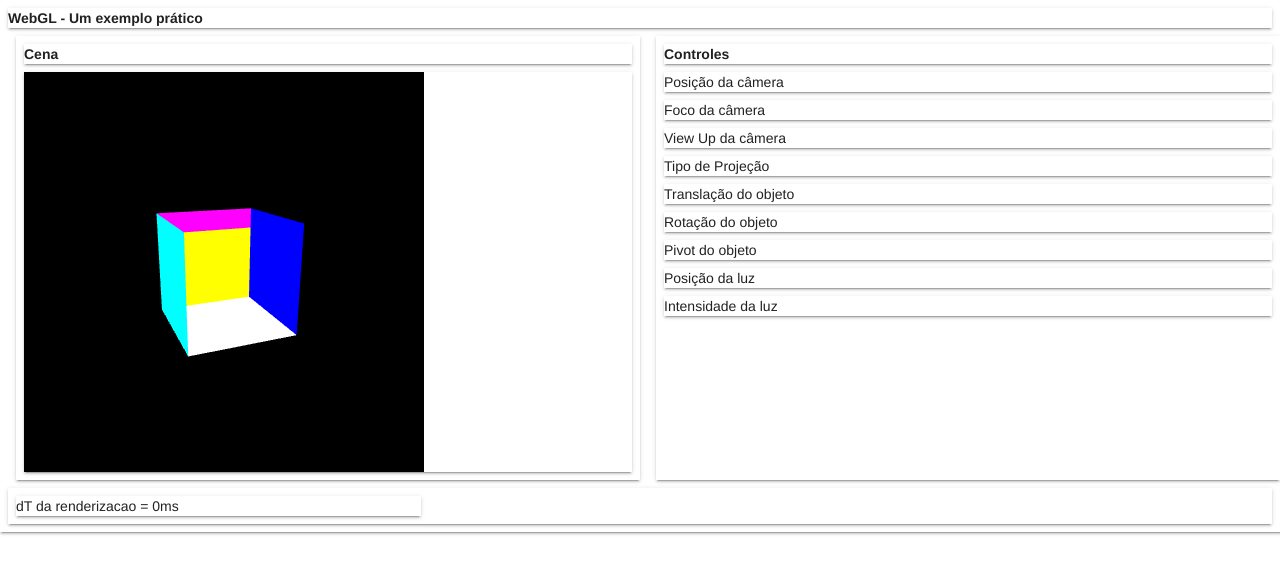
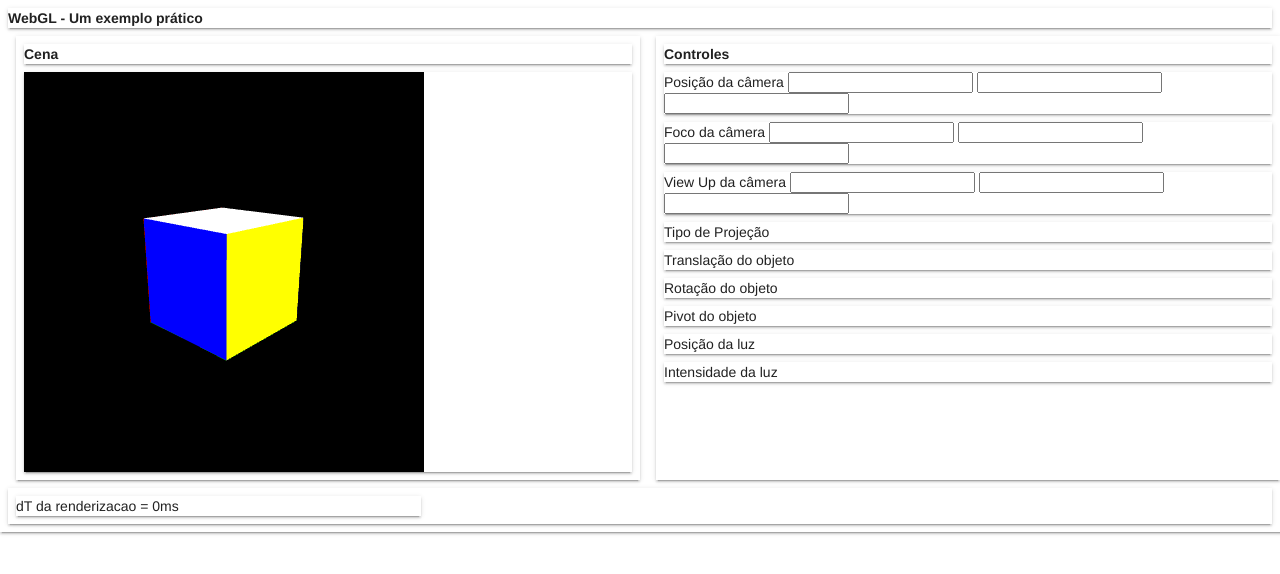
Before and after one commit to geronimo-lisboa/estudos_web, a website: page public/index.html in a window 1280 px wide. Drawn offline with nearby package versions, Linux system fonts and the light colour scheme; animation ran at ten frames a second.

Commit message:
Cubo na tela

```diff
--- a/public/index.html
+++ b/public/index.html
@@ -72,7 +72,7 @@
                     buffer: vertexBuffer,
                     cBuffer: colorBuffer,
                     vertSize: data.vertexSize,
-                    nVerts: data.numVertices,
+                    nVerts: (data.geometry.length/3),
                     primtype: gl.TRIANGLES,
                     shaderProgram: shaderProgram,
                     shaderVertexPositionAttribute: gl.getAttribLocation(shaderProgram, "vertexPos"),
@@ -112,7 +112,7 @@
 
             gl.drawArrays(GlobalSquare.primtype, 0, GlobalSquare.nVerts);
 
-            mat4.rotate(modelMatrix, modelMatrix, 0.001, [0.0, 1.0, 0.0]);
+            mat4.rotate(modelMatrix, modelMatrix, 0.01, [0.0, 1.0, 0.0]);
         } else {
             gl.clearColor(5.0, 0.0, 0.0, 1.0);
             gl.clear(gl.COLOR_BUFFER_BIT);
@@ -125,6 +125,10 @@
     window.onload = function () {
         var canvas = document.getElementById("webglcanvas");
         gl = initWebGL(canvas);
+
+        gl.enable(gl.DEPTH_TEST);
+        gl.depthFunc(gl.LESS);
+
         initViewport(gl, canvas);
         initMatrices();
         createSquare(gl);
@@ -152,9 +156,25 @@
         <div class="mdl-cell mdl-cell--12-col mdl-shadow--2dp mdl-cell--top">
             <strong>Controles</strong>
         </div>
-        <div class="mdl-cell mdl-cell--12-col mdl-shadow--2dp">Posição da câmera</div>
-        <div class="mdl-cell mdl-cell--12-col mdl-shadow--2dp">Foco da câmera</div>
-        <div class="mdl-cell mdl-cell--12-col mdl-shadow--2dp">View Up da câmera</div>
+        <div class="mdl-cell mdl-cell--12-col mdl-shadow--2dp">
+            Posição da câmera
+            <input type="text" id="eyeX"/>
+            <input type="text" id="eyeY" />
+            <input type="text" id="eyeZ" />
+        </div>
+        <div class="mdl-cell mdl-cell--12-col mdl-shadow--2dp">Foco da câmera
+            <input type="text" id="focusX"/>
+            <input type="text" id="focusY" />
+            <input type="text" id="focusZ" />
+        </div>
+
+        <div class="mdl-cell mdl-cell--12-col mdl-shadow--2dp">
+            View Up da câmera
+            <input type="text" id="vupX"/>
+            <input type="text" id="vupY" />
+            <input type="text" id="vupZ" />
+
+        </div>
         <div class="mdl-cell mdl-cell--12-col mdl-shadow--2dp">Tipo de Projeção</div>
         <div class="mdl-cell mdl-cell--12-col mdl-shadow--2dp">Translação do objeto</div>
         <div class="mdl-cell mdl-cell--12-col mdl-shadow--2dp">Rotação do objeto</div>
--- a/public/testeObjeto.json
+++ b/public/testeObjeto.json
@@ -1,48 +1,48 @@
 {
   "geometry": [
-    0.5, 0.5, 0.5,
+    -0.5, -0.5, 0.5,
     -0.5, 0.5, 0.5,
     0.5, -0.5, 0.5,
+    -0.5, 0.5, 0.5,
+    0.5,  0.5, 0.5,
     0.5, -0.5, 0.5,
-    -0.5, 0.5, 0.5,
-    -0.5, -0.5, 0.5,
 
-    0.5, 0.5, -0.5,
+    -0.5, -0.5, -0.5,
+    0.5, -0.5, -0.5,
+    -0.5, 0.5, -0.5,
     -0.5, 0.5, -0.5,
     0.5, -0.5, -0.5,
-    0.5, -0.5, -0.5,
-    -0.5, 0.5, -0.5,
-    -0.5, -0.5, -0.5,
+    0.5,  0.5, -0.5,
 
-    0.5, 0.5, 0.5,
-    -0.5, 0.5, 0.5,
-    0.5,  0.5, -0.5,
-    0.5,  0.5, -0.5,
-    -0.5, 0.5, 0.5,
-    -0.5, 0.5,-0.5,
+    -0.5,  0.5,0.5,
+    0.5,  0.5,-0.5,
+    -0.5,  0.5,-0.5,
+    0.5,   0.5, 0.5,
+    0.5,  0.5,-0.5,
+    -0.5,  0.5,0.5,
 
-    0.5, -0.5, 0.5,
-    -0.5, -0.5, 0.5,
-    0.5,  -0.5, -0.5,
-    0.5,  -0.5, -0.5,
-    -0.5, -0.5, 0.5,
-    -0.5, -0.5,-0.5,
+    -0.5,  -0.5,0.5,
+    0.5,  -0.5,-0.5,
+    -0.5,  -0.5,-0.5,
+    0.5,   -0.5, 0.5,
+    0.5,  -0.5,-0.5,
+    -0.5,  -0.5,0.5,
 
 
-    0.5, 0.5, 0.5,
-    0.5, 0.5, -0.5,
-    0.5, -0.5, 0.5,
-    0.5, -0.5,0.5,
-    0.5, 0.5,-0.5,
-    0.5,-0.5,-0.5,
 
-    -0.5, 0.5, 0.5,
-    -0.5, 0.5, -0.5,
-    -0.5, -0.5, 0.5,
-    -0.5, -0.5,0.5,
-    -0.5, 0.5,-0.5,
-    -0.5,-0.5,-0.5
+    0.5,-0.5, -0.5,
+    0.5,-0.5, 0.5,
+    0.5,0.5, -0.5,
+    0.5,-0.5, 0.5,
+    0.5,0.5,  0.5,
+    0.5,0.5, -0.5,
 
+    -0.5,-0.5, -0.5,
+    -0.5,-0.5, 0.5,
+    -0.5,0.5, -0.5,
+    -0.5,-0.5, 0.5,
+    -0.5,0.5,  0.5,
+    -0.5,0.5, -0.5
   ],
   "color": [
     1.0, 0.0, 0.0, 1.0,
@@ -59,13 +59,6 @@
     1.0, 1.0, 0.0, 1.0,
     1.0, 1.0, 0.0, 1.0,
 
-    1.0, 0.0, 1.0, 1.0,
-    1.0, 0.0, 1.0, 1.0,
-    1.0, 0.0, 1.0, 1.0,
-    1.0, 0.0, 1.0, 1.0,
-    1.0, 0.0, 1.0, 1.0,
-    1.0, 0.0, 1.0, 1.0,
-
     1.0, 1.0, 1.0, 1.0,
     1.0, 1.0, 1.0, 1.0,
     1.0, 1.0, 1.0, 1.0,
@@ -73,19 +66,26 @@
     1.0, 1.0, 1.0, 1.0,
     1.0, 1.0, 1.0, 1.0,
 
-    0.0, 1.0, 1.0, 1.0,
-    0.0, 1.0, 1.0, 1.0,
-    0.0, 1.0, 1.0, 1.0,
-    0.0, 1.0, 1.0, 1.0,
-    0.0, 1.0, 1.0, 1.0,
-    0.0, 1.0, 1.0, 1.0,
+    0.0, 1.0, 0.0, 1.0,
+    0.0, 1.0, 0.0, 1.0,
+    0.0, 1.0, 0.0, 1.0,
+    0.0, 1.0, 0.0, 1.0,
+    0.0, 1.0, 0.0, 1.0,
+    0.0, 1.0, 0.0, 1.0,
 
     0.0, 0.0, 1.0, 1.0,
     0.0, 0.0, 1.0, 1.0,
     0.0, 0.0, 1.0, 1.0,
     0.0, 0.0, 1.0, 1.0,
     0.0, 0.0, 1.0, 1.0,
-    0.0, 0.0, 1.0, 1.0
+    0.0, 0.0, 1.0, 1.0,
+
+    0.3, 0.3, 0.3, 1.0,
+    0.3, 0.3, 0.3, 1.0,
+    0.3, 0.3, 0.3, 1.0,
+    0.3, 0.3, 0.3, 1.0,
+    0.3, 0.3, 0.3, 1.0,
+    0.3, 0.3, 0.3, 1.0
 
   ],
   "numVertices": 36,
```
